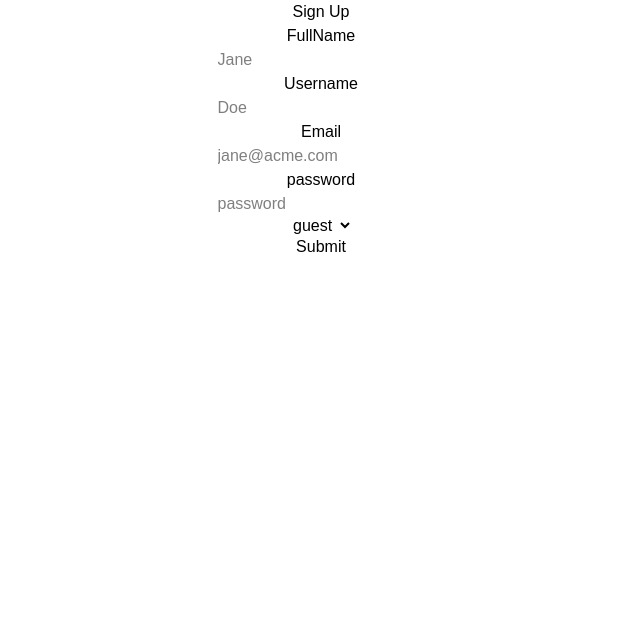
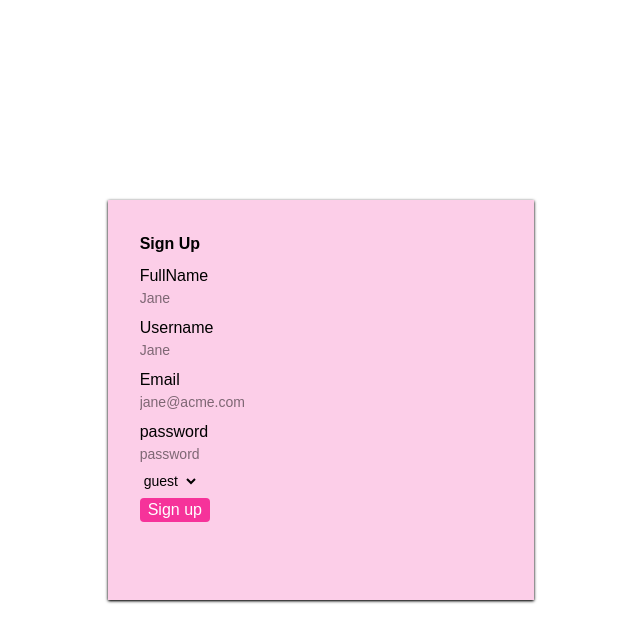
Before and after one commit to adityaspaudel/niwaas, a Next.js app in the folder client/: page /register in a window 1280 px wide. Shown: the top 642 px of the page, without its empty margins (319-959 px from the left). Built offline with nearby package versions, Linux system fonts and the light colour scheme.

Commit message:
css update in signup form

```diff
--- a/client/src/app/(auth)/register/page.js
+++ b/client/src/app/(auth)/register/page.js
@@ -32,15 +32,18 @@ const RegistrationForm = () => {
 	});
 	const [apiMessage, setApiMessage] = useState(null);
 	return (
-		<div className="flex flex-col content-center items-center h-screen w-screen bg-white text-black">
-			<h1>Sign Up</h1>
+		<div className="flex flex-col justify-center items-center h-screen w-screen bg-white text-black">
+			<div className="flex flex-col items-center content-start bg-pink-200 gap-2 shadow hover:shadow-md shadow-black  p-8 min-h-1/2 w-1/3">
+				<h1 className="text-start flex flex-col items-start content-start w-full font-bold">
+					Sign Up
+				</h1>
 				<Formik
+					className="flex flex-col gap-2 bg-pink-200"
 					initialValues={formData}
 					validationSchema={signupSchema}
 					onSubmit={async (values) => {
 						await sleep(500);
 						alert(JSON.stringify(values, null, 2));
-
 						try {
 							const response = await fetch(
 								`http://localhost:8000/user/userRegistration`,
@@ -50,7 +53,6 @@ const RegistrationForm = () => {
 									body: JSON.stringify(values),
 								}
 							);
-
 							const data = await response.json();
 							// console.log(data);
 							const msg = await data.message;
@@ -64,7 +66,6 @@ const RegistrationForm = () => {
 								password: "",
 								role: "guest",
 							});
-
 							setApiMessage(msg);
 						} catch (error) {
 							console.error("could not submit registration form data", error);
@@ -75,43 +76,62 @@ const RegistrationForm = () => {
 					}}
 				>
 					{({ isSubmitting, touched, errors }) => (
-					<Form className="flex flex-col content-center items-center h-screen w-screen bg-white text-black">
+						<Form className="flex flex-col gap-2 content-start items-start text-black w-full">
+							<div className=" flex flex-col">
 								<label htmlFor="fullName">FullName</label>
-						<Field name="fullName" placeholder="Jane" />
+								<Field name="fullName" className="text-sm" placeholder="Jane" />
 								<div className="text-red-400 text-xs">
 									{touched.fullName && errors.fullName ? (
 										<div>{errors.fullName}</div>
 									) : null}
 								</div>
+							</div>
+							<div className="flex flex-col">
 								<label htmlFor="username">Username</label>
-						<Field name="username" placeholder="Doe" />
+								<Field name="username" className="text-sm" placeholder="Jane" />
 								<div className="text-red-400 text-xs">
 									{touched.username && errors.username ? (
 										<div>{errors.username}</div>
 									) : null}
 								</div>
+							</div>
+							<div className="flex flex-col">
 								<label htmlFor="email">Email</label>
-						<Field name="email" placeholder="jane@acme.com" type="email" />
+								<Field
+									name="email"
+									className="text-sm"
+									placeholder="jane@acme.com"
+									type="email"
+								/>
 								<div className="text-red-400 text-xs">
-							{touched.email && errors.email ? <div>{errors.email}</div> : null}
+									{touched.email && errors.email ? (
+										<div>{errors.email}</div>
+									) : null}
 								</div>
+							</div>
+							<div className="flex flex-col">
 								<label>password</label>
-						<Field name="password" placeholder="password" type="password" />
+								<Field
+									name="password"
+									className="text-sm"
+									placeholder="password"
+									type="password"
+								/>
 								<div className="text-red-400 text-xs">
 									{touched.password && errors.password ? (
 										<div>{errors.password}</div>
 									) : null}
 								</div>
-						<Field as="select" name="role">
+							</div>
+							<Field as="select" className="text-sm" name="role">
 								<option value="guest">guest</option>
 								<option value="admin">admin</option>
 								<option value="staff">staff</option>
 							</Field>
 							{touched.role && errors.role ? <div>{errors.role}</div> : null}
-						<button type="submit" disabled={isSubmitting}>
-							{isSubmitting ? "Submitting..." : "Submit"}
+							<button className="bg-pink-500 hover:bg-pink-600 text-white px-2 rounded-sm cursor-pointer" type="submit" disabled={isSubmitting}>
+								{isSubmitting ? "Signing up" : "Sign up"}
 							</button>
-
 							{apiMessage && (
 								<div>
 									{apiMessage === "registration successful" ? (
@@ -125,6 +145,7 @@ const RegistrationForm = () => {
 					)}
 				</Formik>
 			</div>
+		</div>
 	);
 };
 
```
Lines whose indentation alone changed are shown as unchanged.
